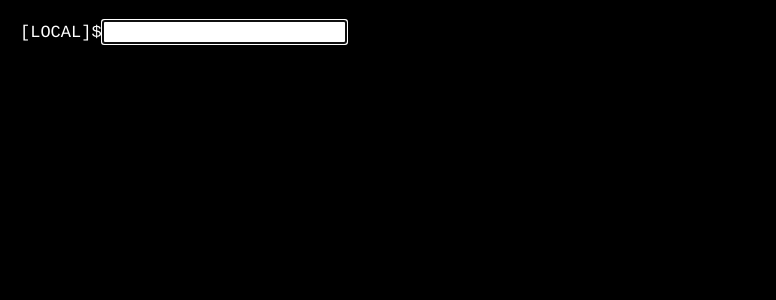
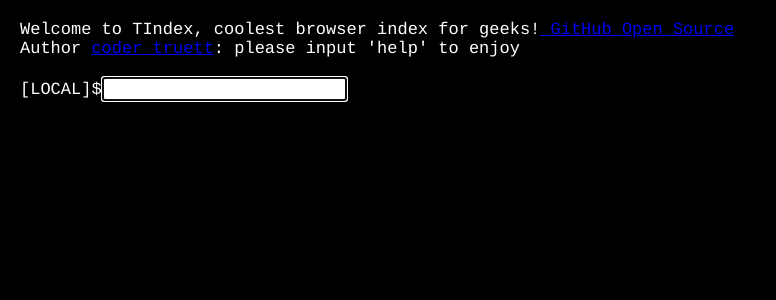
Before and after one commit to efohuajiao/TIndex, a Vue app: page / in a window 1280 px wide. Shown: the top 300 px of the page, without its empty margins (0-776 px from the left). Built offline with nearby package versions, Linux system fonts and the light colour scheme.

Commit message:
新增切换图片命令 2023/7/9

```diff
--- a/package.json
+++ b/package.json
@@ -12,9 +12,11 @@
   },
   "dependencies": {
     "ant-design-vue": "^3.2.20",
+    "axios": "^1.4.0",
     "dayjs": "^1.11.3",
     "getopts": "^2.3.0",
     "less": "^4.1.3",
+    "pinia": "^2.1.4",
     "vue": "^3.2.47"
   },
   "devDependencies": {
--- /dev/null
+++ b/src/api/myAxios.ts
@@ -0,0 +1,6 @@
+import axios from "axios";
+
+// 创建axios实例
+const instance = axios.create({
+  baseURL: "http://127.0.0.1:1300",
+});
--- a/src/components/ContentOutput.vue
+++ b/src/components/ContentOutput.vue
@@ -4,7 +4,10 @@
       <a-tag v-if="outputTagColor" :color="outputTagColor">{{
         output.status
       }}</a-tag>
-      <span v-if="output.text">{{ output.text }}</span>
+      <span v-if="output.text" v-html="output.text"></span>
+    </template>
+    <template v-if="output.type === 'component'">
+      <component :is="output.component"> </component>
     </template>
   </div>
 </template>
@@ -37,7 +40,7 @@
 });
 </script>
 
-<style lang="less">
+<style scoped>
 .content-output :deep(.ant-tag) {
   border-radius: 0;
   font-size: 16px;
--- a/src/components/TnTerminal.vue
+++ b/src/components/TnTerminal.vue
@@ -1,6 +1,10 @@
 <template>
   <!-- 最外层包裹 -->
-  <div class="Tterminal-wrapper" @click="handleClickWrapper">
+  <div
+    class="Tterminal-wrapper"
+    :style="wrapperStyle"
+    @click="handleClickWrapper"
+  >
     <div class="Tterminal" :style="mainStyle">
       <!-- 已输出命令 -->
       <a-collapse
@@ -9,7 +13,8 @@
         expand-icon-position="right"
       >
         <template v-for="(output, index) in outputList" :key="index">
-          <a-collapse-panel class="terminal-row">
+          <!-- 可折叠的命令 -->
+          <a-collapse-panel v-if="output.collapsible" class="terminal-row">
             <template #header>
               <span style="user-select: none; margin-right: 10px">{{
                 prompt
@@ -18,6 +23,17 @@
                 {{ output.text }}
               </span>
             </template>
+          </a-collapse-panel>
+          <!-- 不可折叠的命令 -->
+          <template v-else>
+            <!-- 是命令的话需要保留输入的命令 -->
+            <template v-if="output.type === 'command'">
+              <div class="terminal-row">
+                <span style="user-select: none; margin-right: 10px">{{
+                  prompt
+                }}</span>
+                <span>{{ output.text }}</span>
+              </div>
               <div
                 v-for="(result, idx) in output.resultList"
                 :key="idx"
@@ -25,7 +41,14 @@
               >
                 <content-output :output="result" />
               </div>
-          </a-collapse-panel>
+            </template>
+            <!-- 不是命令直接输出文本 -->
+            <template v-else>
+              <div class="terminal-row">
+                <content-output :output="output" />
+              </div>
+            </template>
+          </template>
         </template>
       </a-collapse>
       <!-- 输入框 -->
@@ -50,12 +73,16 @@
 </template>
 
 <script setup lang="ts">
-import { ref, computed, StyleValue, toRefs } from "vue";
+import { ref, computed, StyleValue, toRefs, onMounted } from "vue";
 import ContentOutput from "./ContentOutput.vue";
 
 //引入默认用户
 import { LOCAL_USER } from "@/core/commands/user/userDefault";
 import { UserType } from "@/core/commands/user/type"; // 引用用户类型声明
+
+//引入store
+import { useTerminalConfigStore } from "@/store/terminalConfigStore";
+
 //引入终端类型声明
 import CommandInputType = Tterminal.CommandInputType;
 import OutputType = Tterminal.OutputType;
@@ -101,6 +128,9 @@
   return `[${user.value?.username}]$`;
 });
 
+// 使用pinia
+const configStore = useTerminalConfigStore();
+
 //提交命令
 const doSubmitCommand = async () => {
   isRunning.value = true;
@@ -142,7 +172,7 @@
     type: "text",
     status,
   };
-  return newOutput;
+  outputList.value.push(newOutput);
 };
 
 /**
@@ -151,7 +181,7 @@
  * @return {*}
  */
 const writeTextErrorResult = (text: string) => {
-  writeTextOutput(text, "error");
+  writeTextResult(text, "error");
 };
 
 /**
@@ -160,7 +190,7 @@
  * @return {*}
  */
 const writeTextSuccessResult = (text: string) => {
-  writeTextOutput(text, "success");
+  writeTextResult(text, "success");
 };
 
 /**
@@ -195,7 +225,7 @@
   }
 };
 
-//终端主样式
+// 终端主样式
 const mainStyle = computed(() => {
   let fullScreenStyle: StyleValue = {
     position: "fixed",
@@ -210,6 +240,32 @@
         height: props.height,
       };
 });
+// 终端包装类样式
+const wrapperStyle = computed(() => {
+  const { background } = configStore;
+  const style = { ...mainStyle.value };
+  console.log(background);
+
+  if (background.startsWith("http")) {
+    style.background = `url(${background})`;
+  } else {
+    style.background = background;
+  }
+  return style;
+});
+
+onMounted(() => {
+  terminal.writeTextOutput(
+    `Welcome to TIndex, coolest browser index for geeks!` +
+      `<a href="//github.com/liyupi/yuindex" target='_blank'> GitHub Open Source</a>`
+  );
+  terminal.writeTextOutput(
+    `Author <a href="//docs.qq.com/doc/DUFFRVWladXVjeUxW" target="_blank">coder_truett</a>` +
+      `: please input 'help' to enjoy`
+  );
+  terminal.writeTextOutput("<br/>");
+});
+
 //操作终端的方法
 const terminal: TerminalType = {
   inputFocus,
@@ -232,7 +288,7 @@
   background-color: black;
 }
 .Tterminal {
-  background: rgba(0, 0, 0);
+  background: rgba(0, 0, 0, 0.6);
   padding: 20px;
   overflow: scroll;
 }
--- a/src/core/CommanRegister.ts
+++ b/src/core/CommanRegister.ts
@@ -1,16 +1,20 @@
 // 引入命令
 import dateCommand from "./commands/dateCommand";
+import { backgroundCommand } from "./commands/terminal/config/backgroundCommand";
 
 import CommandType = Command.CommandType;
 
 //命令列表
-const commandList: CommandType[] = [dateCommand];
+const commandList: CommandType[] = [dateCommand, backgroundCommand];
 
 //命令字典
 const commandMap: Record<string, CommandType> = {};
 
 commandList.forEach((command) => {
   commandMap[command.func] = command; //将每个命令的func参数作为map的key，将整个command作为map的value
+  command?.alias?.forEach((name) => {
+    commandMap[name] = command;
+  });
 });
 
 export { commandList, commandMap };
--- /dev/null
+++ b/src/core/commands/terminal/config/backgroundCommand.ts
@@ -0,0 +1,26 @@
+import axios from "axios";
+import { useTerminalConfigStore } from "@/store/terminalConfigStore";
+import CommandType = Command.CommandType;
+
+export const backgroundCommand: CommandType = {
+  func: "background",
+  name: "切换终端背景",
+  alias: ["bg"],
+  options: [],
+  params: [
+    {
+      key: "url",
+      desc: "图片地址（不填则随机）",
+      required: false,
+    },
+  ],
+  action(options, terminal) {
+    const terminalConfig = useTerminalConfigStore();
+    const { setBackground } = terminalConfig;
+    axios
+      .get("https://api.btstu.cn/sjbz/api.php?lx=dongman&format=json")
+      .then((res) => {
+        setBackground(res.data.imgurl);
+      });
+  },
+};
--- a/src/main.ts
+++ b/src/main.ts
@@ -11,4 +11,9 @@
 });
 app.use(router);
 
+//引入pinia
+import { createPinia } from "pinia";
+const pinia = createPinia();
+app.use(pinia);
+
 app.mount("#app");
--- /dev/null
+++ b/src/store/terminalConfigStore.ts
@@ -0,0 +1,23 @@
+import { defineStore } from "pinia";
+
+export const useTerminalConfigStore = defineStore("terminalConfig", {
+  state: () => {
+    return {
+      // eslint-disable-next-line prettier/prettier
+      background: "black",
+    };
+  },
+  getters: {},
+  actions: {
+    /**
+     * @description: 设置终端背景
+     * @param {string} url
+     * @return {*}
+     */
+    setBackground(url: string) {
+      if (url) {
+        this.background = url;
+      }
+    },
+  },
+});
```
Also changed, not shown: src/components/type.d.ts (+2 -5 lines), 1 other file (tests, documents, lock files or other folders). Lines whose indentation alone changed are shown as unchanged.
